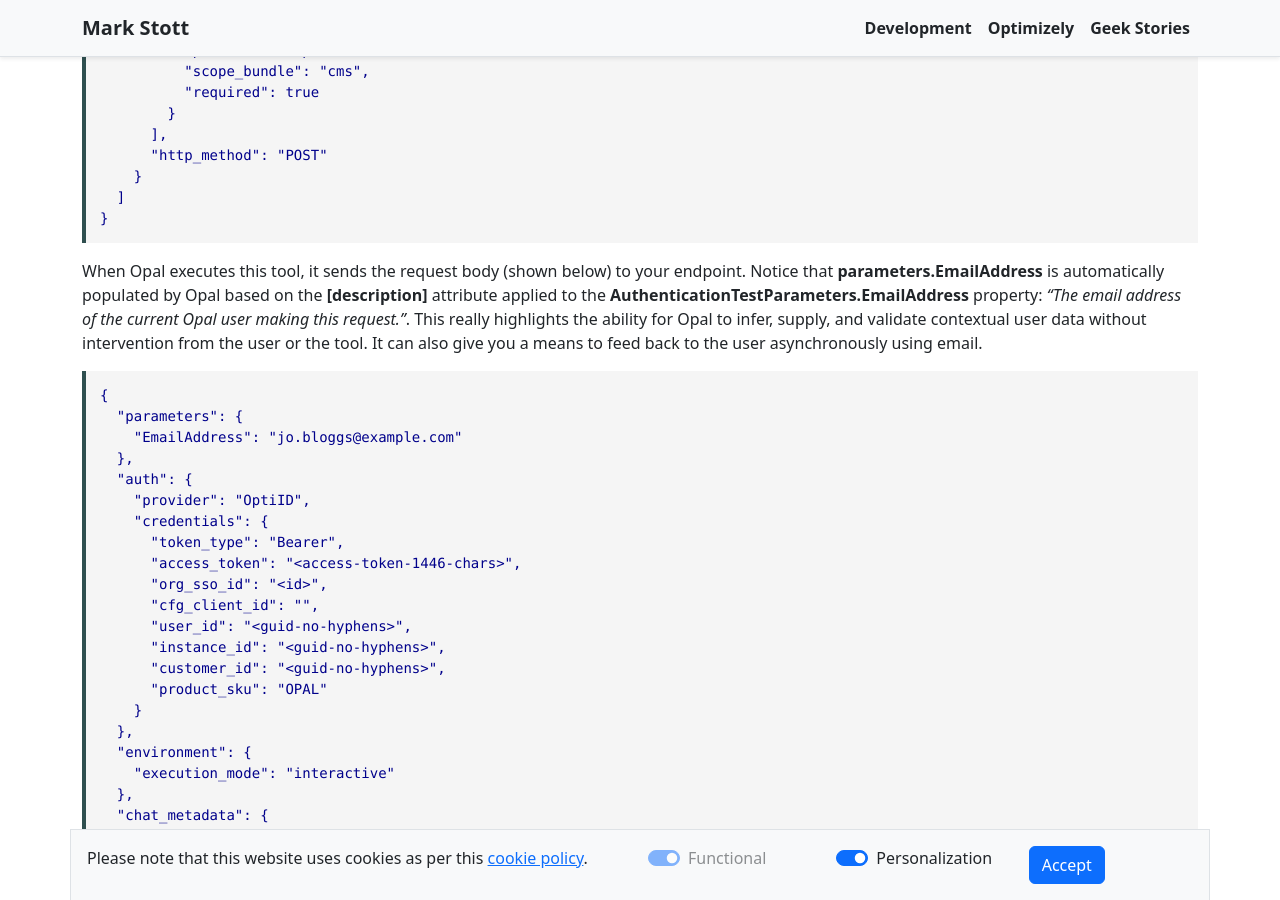
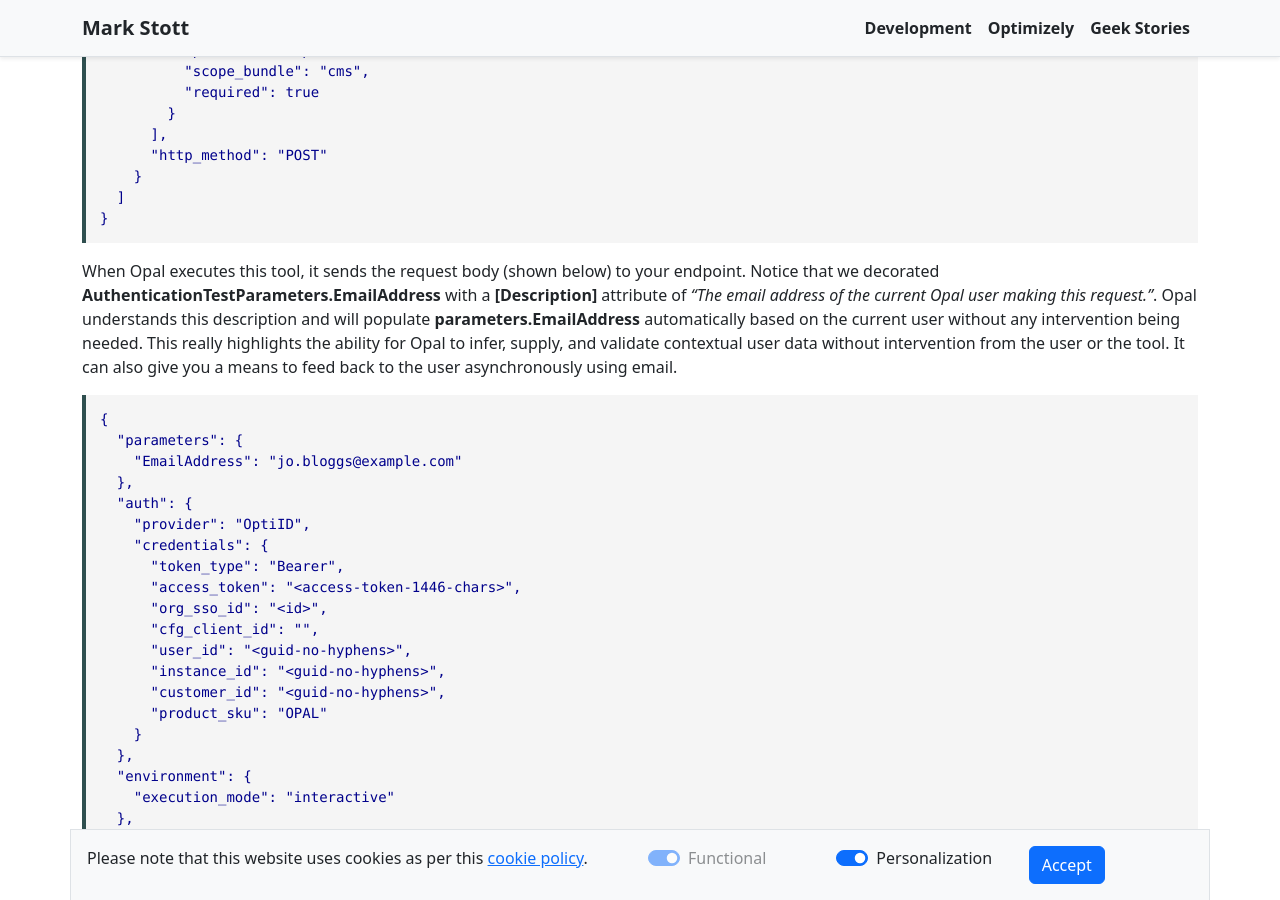
Before and after one commit to GeekInTheNorth/GeekInTheNorth.github.io, a Jekyll site: the page built from _posts/2025-12-01-creating-opal-tools-in-csharp.md, in a window 1280 px wide and 900 px high, scrolled down 5764 px. Built offline with Jekyll 4.4.1, drawn with Linux system fonts in a browser that asks for light colours; some of the changed text lies outside the part shown.

Commit message:
Language tweaks

````diff
--- a/_posts/2025-12-01-creating-opal-tools-in-csharp.md
+++ b/_posts/2025-12-01-creating-opal-tools-in-csharp.md
@@ -32,7 +32,7 @@
 
 ### Creating a Tool
 
-In this example, we’ll create a simple "Hello World" tool. Every Opal Tool **must** have a parameters class, which can contain zero or more properties. Start by creating a new class with a single property named FirstName. If you decorate the property with the [Required] attribute, Opal will know that this parameter must always be provided. You should also add a [Description] attribute to help Opal understand the purpose of the property. Clear descriptions improve Opal’s ability to supply correct values.
+In this example, we’ll create a simple "Hello World" tool. Every Opal Tool **must** have a parameters class, which can contain zero or more properties. Start by creating a new class with a single property named FirstName. If you decorate the property with the **[Required]** attribute, Opal will know that this parameter must always be provided. You should also add a **[Description]** attribute to help Opal understand the purpose of the property. Clear descriptions improve Opal’s ability to supply correct values.
 
 ```C#
 public class HelloWorldParameters
@@ -43,7 +43,7 @@
 }
 ```
 
-Next, create a class that serves as the entry point for your tool. Add a public method that returns either an **object** or **Task\<object\>** if your code can run asynchronously. Decorate the method with the **[OpalTool]** attribute to declare the tool’s name (using snake_case or kebab-case), and the **[Description]** attribute to explain when and how Opal should use it. Whatever you return must be serializable to JSON.
+Next, create a class that serves as the entry point for your tool. Add a public method that returns either an **object** or **Task\<object\>** if your code can run asynchronously. Decorate the method with the **[OpalTool]** attribute to declare the tool’s name (using snake_case or kebab-case) and the **[Description]** attribute to explain when and how Opal should use it. Whatever you return must be serializable to JSON.
 
 ```C#
 public class HelloWorldTools(IHelloWorldService service)
@@ -86,7 +86,7 @@
 
 Because Opal Tools are invoked by Opal itself, the only way to test them locally is through API testing tools such as **Postman** or **HTTP** files. HTTP files allow you to version-control your test requests and run them directly from your IDE.
 
-- In VS Code, install the [REST Client extension by Huachao Mao](https://marketplace.visualstudio.com/items?itemName=humao.rest-client).
+- In VS Code, install the [REST Client extension by Huachao Mao](https://marketplace.visualstudio.com/items?itemName=humao.rest-client) to enable this functionality.
 - In Visual Studio, you’ll need version 17.14.19 or later, which offers proper HTTP-file support, including authorization headers.
 
 Here is an example HTTP file for testing both the discovery endpoint and the tool endpoint. Your IDE will render a "Send Request" link above each request:
@@ -248,7 +248,7 @@
 }
 ```
 
-When Opal executes this tool, it sends the request body (shown below) to your endpoint. Notice that **parameters.EmailAddress** is automatically populated by Opal based on the **[description]** attribute applied to the **AuthenticationTestParameters.EmailAddress** property: _"The email address of the current Opal user making this request."_. This really highlights the ability for Opal to infer, supply, and validate contextual user data without intervention from the user or the tool.  It can also give you a means to feed back to the user asynchronously using email.
+When Opal executes this tool, it sends the request body (shown below) to your endpoint.  Notice that we decorated **AuthenticationTestParameters.EmailAddress** with a **[Description]** attribute of _"The email address of the current Opal user making this request."_.  Opal understands this description and will populate **parameters.EmailAddress** automatically based on the current user without any intervention being needed.  This really highlights the ability for Opal to infer, supply, and validate contextual user data without intervention from the user or the tool.  It can also give you a means to feed back to the user asynchronously using email.
 
 ```JSON
 {
````
